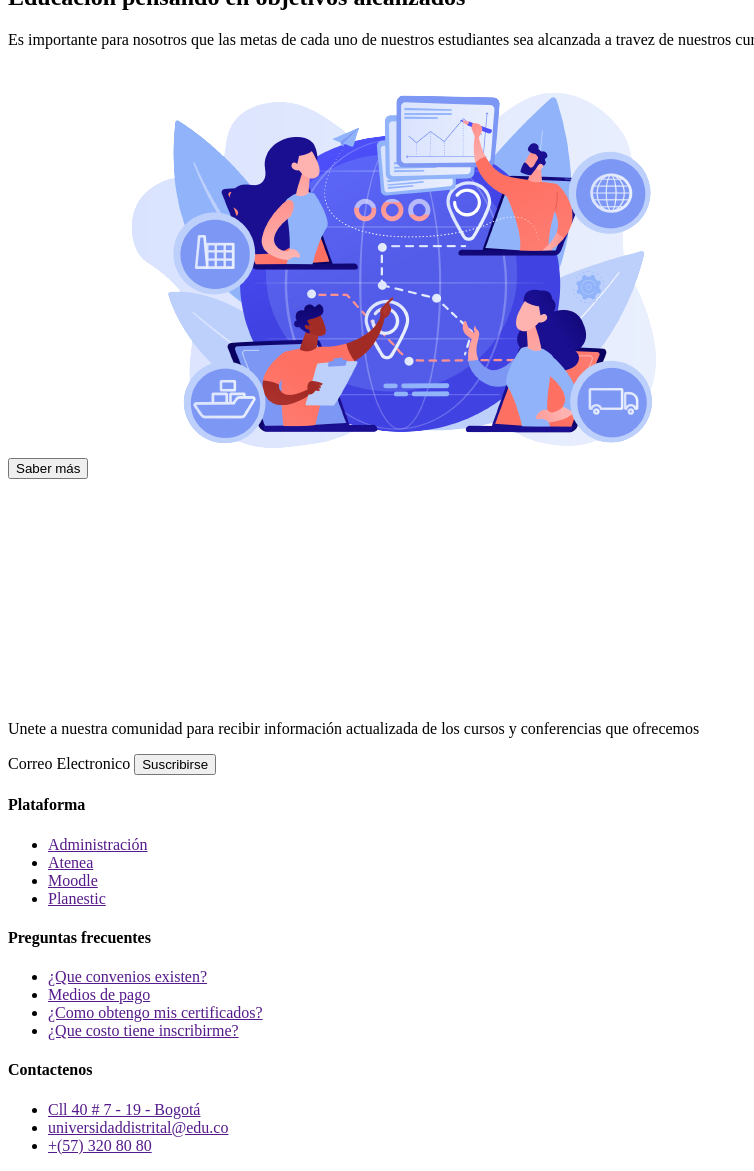
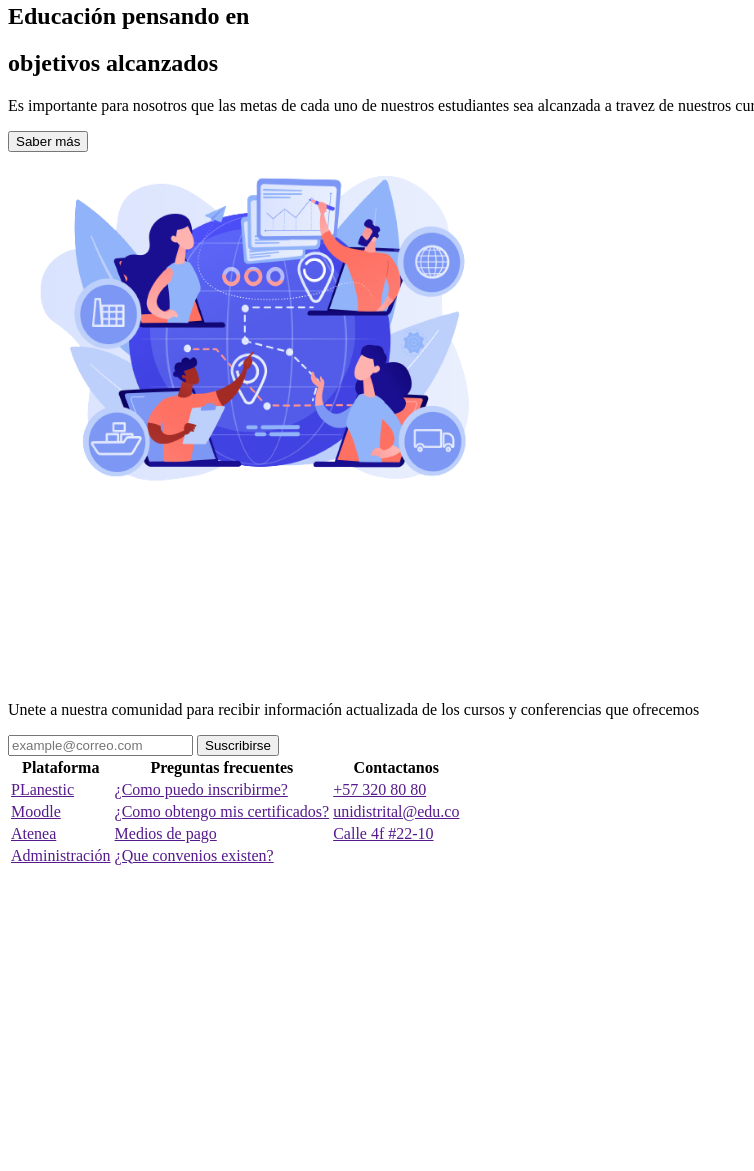
Before and after one commit to Miguelinks/taller_9_fullstack, a plain HTML site: page punto_1-2-3/Index.html in a window 1280 px wide. Shown: the part 1977-3148 px from the top of the page, without its empty margins (0-754 px from the left). After the commit the page ends 2853 px from the top, so only its background shows below. Drawn offline with Linux system fonts and the light colour scheme.

Commit message:
finalizacion del punto 2

```diff
--- a/punto_1-2-3/Index.html
+++ b/punto_1-2-3/Index.html
@@ -3,7 +3,7 @@
 <head>
     <meta charset="UTF-8">
     <meta name="viewport" content="width=device-width, initial-scale=1.0">
-    <title>Document</title>
+    <title>Page Desing</title>
 </head>
 <body>
     <header>
@@ -11,10 +11,10 @@
             <img src="./public/images/header-logo.png" alt="header logo">
             <nav>
                 <ul>
-                    <li><a href="">Cursos</a></li>
-                    <li><a href="">Participantes</a></li>
-                    <li><a href="">Certificado</a></li>
-                    <li><a href="">Ayuda</a></li>
+                    <li><a href="#banner">Cursos</a></li>
+                    <li><a href="#section-1">Participantes</a></li>
+                    <li><a href="#section-2">Certificado</a></li>
+                    <li><a href="#footer">Ayuda</a></li>
                 </ul>
             </nav>
         </div>
@@ -53,21 +53,21 @@
                 nos gusta el cambio, te enseñamos tecnologías contemporáneas.
             </p>
         </div>
-        <div class="card-1">
+        <div class="section-1__card">
             <img src="./public/images/section1-education.png"
                  alt="education"
                  width="120px"
                  height="120px">
             <h3>Virtualidad y educacion</h3>
         </div>
-        <div class="card-2">
+        <div class="section-1__card">
             <h3>Alcance de  objetivos</h3>
             <img src="./public/images/section1-goals.png"
                  alt="goals"
                  width="120px"
                  height="120px">
         </div>
-        <div class="card-3">
+        <div class="section-1__card">
             <img src="./public/images/section1-teach.png"
             alt="teach"
             width="120px"
@@ -76,63 +76,90 @@
         </div>
          </section>
         <section id="section-2">
-            <div class="section-s__info-1">
-                <h2>Brindamos herramientas para que tu aprendizaje sea efectivo</h2>
+            <div class="section-2__info">
+                <img src="./public/images/section2-tools.png"
+                alt="tools"
+                height="350px"
+                width="500px">
+                <div>
+                    <h2>Brindamos herramientas para que tu aprendizaje </h2>
+                    <h2>sea efectivo</h2>
                     <p>
                      Las herramientas digitales son nuestras aliadas y aprovechamos
                      cada una de estas para brindarte la mejor experiancia en linea
                     </p>
                     <button>Saber más</button>
-                <img src="./public/images/section2-tools.png" alt="tools">
                 </div>
 
-            <div class="section-s__info-2">
-                <h2>Educación pensando en objetivos alcanzados</h2>
+            </div>
+
+            <div class="section-2__info">
+                <div>
+                    <h2>Educación pensando en </h2>
+                    <h2>objetivos alcanzados</h2>
                     <p>
                      Es importante para nosotros que las metas de cada
                      uno de nuestros estudiantes sea alcanzada a travez de nuestros cursos.
                     </p>
                     <button>Saber más</button>
-                <img src="./public/images/section2-goals.png" alt="goals">
+                </div>
+                <img src="./public/images/section2-goals.png"
+                alt="goals"
+                width="500px"
+                height="350px">
             </div>
 
         </section>
     </main>
-    <footer>
+    <footer id="footer">
         <div class="footer__info">
-            <img src="./public/images/footer-logo.png" alt="logo">
+            <img src="./public/images/footer-logo.png"
+            alt="logo"
+            width="200px"
+            height="175px">
             <p>
                 Unete a nuestra comunidad para recibir información
                 actualizada de los cursos y conferencias que ofrecemos
             </p>
-            <label for="email">Correo Electronico</label>
+            <form action="">
+              <input type="email"
+               placeholder="example@correo.com"
+               name="user_name"
+              >
               <button>Suscribirse</button>
+            </form>
         </div>
-        <div class="list-1">
-            <h4>Plataforma</h4>
-            <ul>
-                <li><a href="">Administración</a></li>
-                <li><a href="">Atenea</a></li>
-                <li><a href="">Moodle</a></li>
-                <li><a href="">Planestic</a></li>
-            </ul>
-        </div>
-        <div class="list-2">
-            <h4>Preguntas frecuentes</h4>
-            <ul>
-                <li><a href="">¿Que convenios existen?</a></li>
-                <li><a href="">Medios de pago</a></li>
-                <li><a href="">¿Como obtengo mis certificados?</a></li>
-                <li><a href="">¿Que costo tiene inscribirme?</a></li>
-            </ul>
-        </div>
-        <div class="list-3">
-            <h4>Contactenos</h4>
-            <ul>
-                <li><a href="">Cll 40 # 7 - 19 - Bogotá</a></li>
-                <li><a href="">universidaddistrital@edu.co</a></li>
-                <li><a href="">+(57) 320 80 80</a></li>
-            </ul>
+        <div class="footer__list">
+            <table>
+                <thead>
+                    <tr>
+                        <th>Plataforma</th>
+                        <th>Preguntas frecuentes</th>
+                        <th>Contactanos</th>
+                    </tr>
+                </thead>
+                <tbody>
+                    <tr>
+                        <td><a href="">PLanestic</a></td>
+                        <td><a href="">¿Como puedo inscribirme?</a></td>
+                        <td><a href="">+57 320 80 80</a></td>
+                    </tr>
+                    <tr>
+                        <td><a href="">Moodle</a></td>
+                        <td><a href="">¿Como obtengo mis certificados?</a></td>
+                        <td><a href="">unidistrital@edu.co</a></td>
+                    </tr>
+                    <tr>
+                        <td><a href="">Atenea</a></td>
+                        <td><a href="">Medios de pago</a></td>
+                        <td><a href="">Calle 4f #22-10</a></td>
+                    </tr>
+                    <tr>
+                        <td><a href="">Administración</a></td>
+                        <td><a href="">¿Que convenios existen?</a></td>
+                    </tr>
+                </tbody>
+            </table>
        </div>
     </footer>
 </body>
```
Also changed, not shown: public/images/punto-2.png (added), 1 other file. Lines whose indentation alone changed are shown as unchanged.
